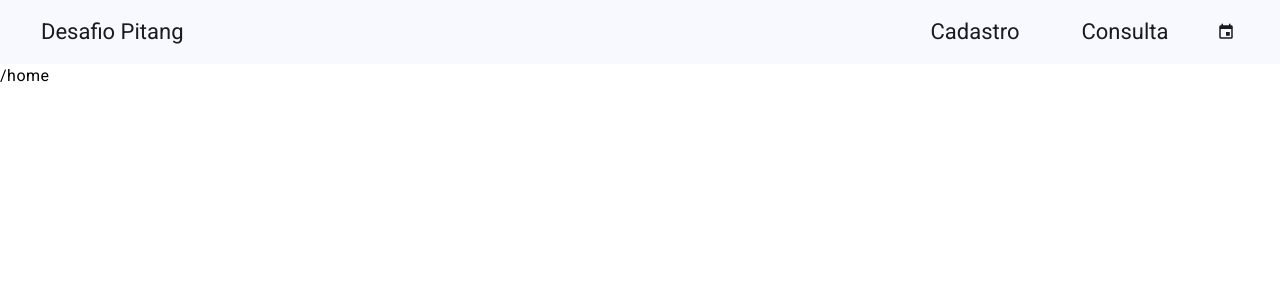
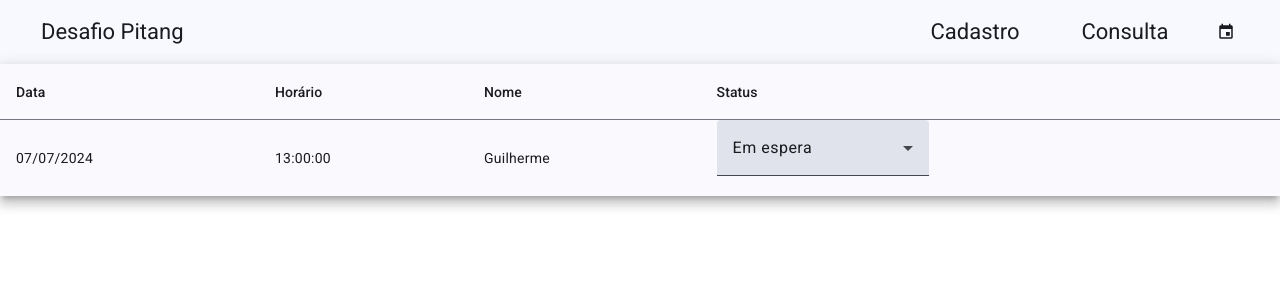
Before and after one commit to GuilOliveira/Desafio-Pitang-Frontend, an Angular app: page /home in a window 1280 px wide. Shown: the top 300 px of the page. Built offline with nearby package versions, Linux system fonts and the light colour scheme.

Commit message:
[feat] Criar tabela de consultas

```diff
--- /dev/null
+++ b/src/app/core/components/appointment-status-selector/appointment-status-selector.component.html
@@ -0,0 +1,6 @@
+<mat-form-field>
+    <mat-select [(value)]="selected">
+      <mat-option value="waiting">Em espera</mat-option>
+      <mat-option value="accomplished">Finalizado</mat-option>
+    </mat-select>
+  </mat-form-field>
--- /dev/null
+++ b/src/app/core/components/appointment-status-selector/appointment-status-selector.component.ts
@@ -0,0 +1,14 @@
+import { Component } from '@angular/core';
+import {MatSelectModule} from '@angular/material/select';
+import {MatFormFieldModule} from '@angular/material/form-field';
+
+@Component({
+  selector: 'app-appointment-status-selector',
+  standalone: true,
+  imports: [MatFormFieldModule, MatSelectModule],
+  templateUrl: './appointment-status-selector.component.html',
+  styleUrl: './appointment-status-selector.component.scss'
+})
+export class AppointmentStatusSelectorComponent {
+  selected = 'waiting';
+}
--- /dev/null
+++ b/src/app/core/components/appointments-table/appointments-table.component.html
@@ -0,0 +1,25 @@
+<table mat-table [dataSource]="dataSource" class="mat-elevation-z8">
+
+  <ng-container matColumnDef="date">
+    <th mat-header-cell *matHeaderCellDef> Data </th>
+    <td mat-cell *matCellDef="let element"> {{element.date | date:"dd/MM/yyyy"}} </td>
+  </ng-container>
+
+  <ng-container matColumnDef="time">
+    <th mat-header-cell *matHeaderCellDef> Horário </th>
+    <td mat-cell *matCellDef="let element"> {{element.time}} </td>
+  </ng-container>
+
+  <ng-container matColumnDef="name">
+    <th mat-header-cell *matHeaderCellDef> Nome </th>
+    <td mat-cell *matCellDef="let element"> {{element.name}} </td>
+  </ng-container>
+
+  <ng-container matColumnDef="status">
+    <th mat-header-cell *matHeaderCellDef> Status </th>
+    <td mat-cell *matCellDef="let element"> <app-appointment-status-selector/> </td>
+  </ng-container>
+
+  <tr mat-header-row *matHeaderRowDef="displayedColumns"></tr>
+  <tr mat-row *matRowDef="let row; columns: displayedColumns;"></tr>
+</table>
--- /dev/null
+++ b/src/app/core/components/appointments-table/appointments-table.component.scss
@@ -0,0 +1,3 @@
+table {
+    width: 50px;
+  }
--- /dev/null
+++ b/src/app/core/components/appointments-table/appointments-table.component.ts
@@ -0,0 +1,22 @@
+import { Component } from '@angular/core';
+import { MatTableModule } from '@angular/material/table';
+import { AppointmentStatusSelectorComponent } from '../appointment-status-selector/appointment-status-selector.component';
+import { BasicAppointmentModel } from '../../models/basic-appointment-model';
+import { DatePipe } from '@angular/common';
+
+@Component({
+  selector: 'app-appointments-table',
+  standalone: true,
+  imports: [MatTableModule, AppointmentStatusSelectorComponent, DatePipe],
+  templateUrl: './appointments-table.component.html',
+  styleUrl: './appointments-table.component.scss'
+})
+export class AppointmentsTableComponent {
+
+  ELEMENT_DATA: BasicAppointmentModel[] = [
+    {id:1, date: new Date("2024-07-07"), time:"13:00:00", name: "Guilherme", status:"waiting"}
+  ];
+
+  displayedColumns: string[] = ['date', 'time', 'name', 'status'];
+  dataSource = this.ELEMENT_DATA;
+}
--- /dev/null
+++ b/src/app/core/models/basic-appointment-model.ts
@@ -0,0 +1,7 @@
+export interface BasicAppointmentModel {
+    id: number;
+    date: Date;
+    time: string;
+    status: string;
+    name: string;
+}
--- a/src/app/pages/home/home.component.html
+++ b/src/app/pages/home/home.component.html
@@ -1 +1 @@
-<p>/home</p>
+<app-appointments-table/>
--- a/src/app/pages/home/home.component.ts
+++ b/src/app/pages/home/home.component.ts
@@ -1,9 +1,10 @@
 import { Component } from '@angular/core';
+import { AppointmentsTableComponent } from '../../core/components/appointments-table/appointments-table.component';
 
 @Component({
   selector: 'app-home',
   standalone: true,
-  imports: [],
+  imports: [AppointmentsTableComponent],
   templateUrl: './home.component.html',
   styleUrl: './home.component.scss'
 })
```
Also changed, not shown: src/app/core/components/appointment-status-selector/appointment-status-selector.component.scss (added), 2 other files (tests, documents, lock files or other folders).
